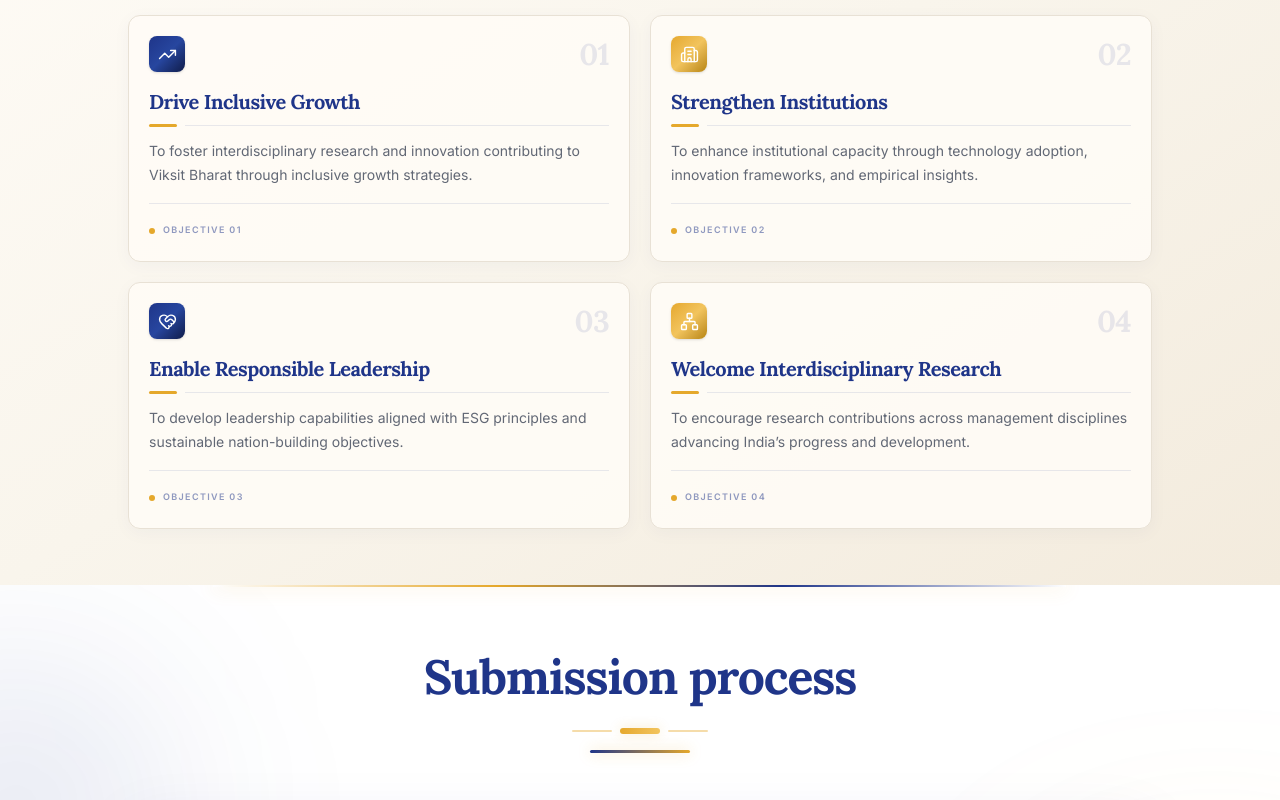
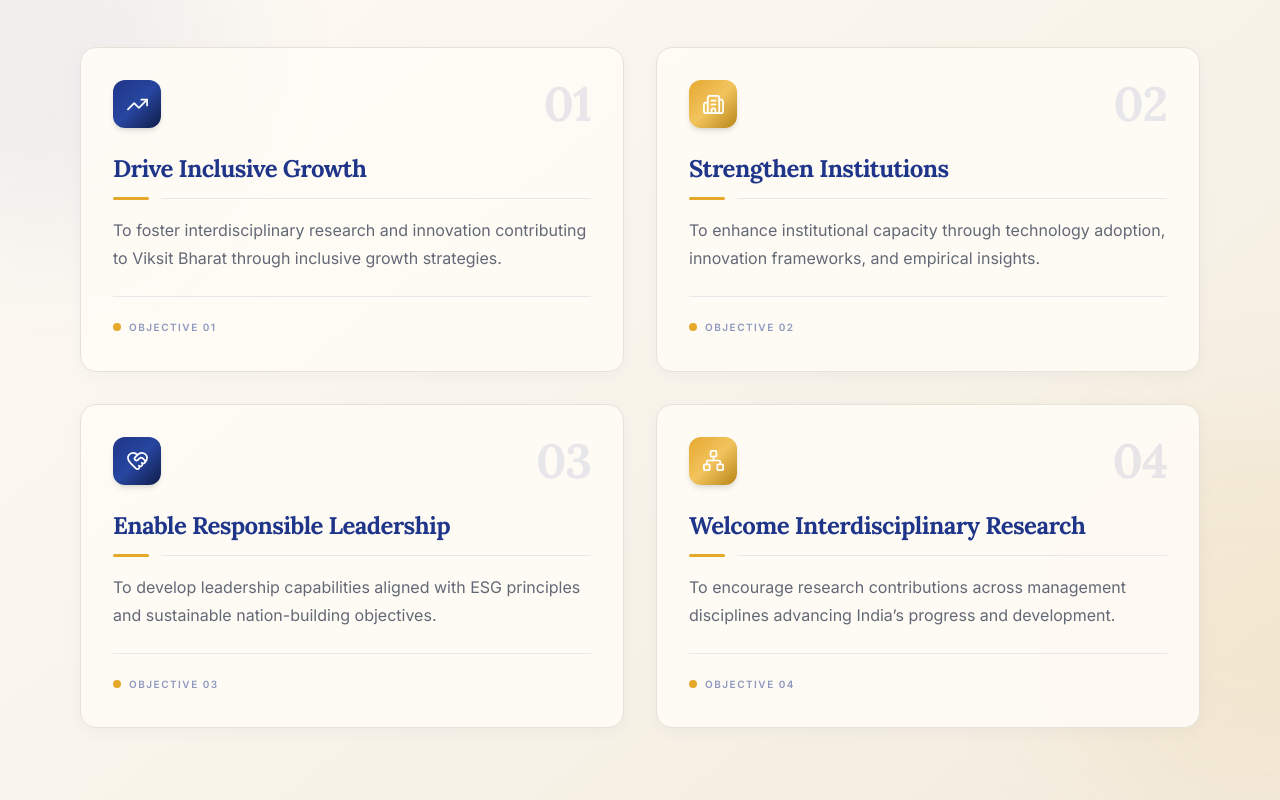
Before and after one commit to Aryanbhong/Conference-temp, a React (Vite) app: page / in a window 1280 px wide. Shown: the part 5940-6740 px from the top of the page. Built offline with nearby package versions, Linux system fonts and the light colour scheme.

Commit message:
Refactor Objectives component for improved styling

```diff
--- a/src/components/sections/Objectives.jsx
+++ b/src/components/sections/Objectives.jsx
@@ -1,3 +1,187 @@
+
+
+// import { motion } from 'motion/react';
+// import {
+//   TrendingUp,
+//   Building2,
+//   HeartHandshake,
+//   Network,
+// } from 'lucide-react';
+
+// import { SectionHeading } from '../ui/SectionHeading';
+
+// const objectives = [
+//   {
+//     id: '01',
+//     title: 'Drive Inclusive Growth',
+//     description:
+//       'To foster interdisciplinary research and innovation contributing to Viksit Bharat through inclusive growth strategies.',
+//     icon: TrendingUp,
+//     accent: 'from-[#1F3589] via-[#27469f] to-[#101D4B]',
+//   },
+//   {
+//     id: '02',
+//     title: 'Strengthen Institutions',
+//     description:
+//       'To enhance institutional capacity through technology adoption, innovation frameworks, and empirical insights.',
+//     icon: Building2,
+//     accent: 'from-[#E5A82B] via-[#F2C45D] to-[#B8860B]',
+//   },
+//   {
+//     id: '03',
+//     title: 'Enable Responsible Leadership',
+//     description:
+//       'To develop leadership capabilities aligned with ESG principles and sustainable nation-building objectives.',
+//     icon: HeartHandshake,
+//     accent: 'from-[#1F3589] via-[#27469f] to-[#101D4B]',
+//   },
+//   {
+//     id: '04',
+//     title: 'Welcome Interdisciplinary Research',
+//     description:
+//       'To encourage research contributions across management disciplines advancing India’s progress and development.',
+//     icon: Network,
+//     accent: 'from-[#E5A82B] via-[#F2C45D] to-[#B8860B]',
+//   },
+// ];
+
+// function ObjectiveCard({ objective, index }) {
+//   const Icon = objective.icon;
+
+//   return (
+//     <motion.article
+//       initial={{ opacity: 0, y: 20 }}
+//       whileInView={{ opacity: 1, y: 0 }}
+//       viewport={{ once: true, amount: 0.2 }}
+//       transition={{
+//         duration: 0.45,
+//         delay: index * 0.08,
+//         ease: [0.22, 1, 0.36, 1],
+//       }}
+//       whileHover={{ y: -4 }}
+//       className="
+//         group relative flex h-full flex-col
+//         overflow-hidden rounded-xl
+//         border border-[#E8E1D5]
+//         bg-[#FFFCF7]/90
+//         p-4 sm:p-5
+//         shadow-[0_4px_18px_rgba(31,53,137,0.04)]
+//         transition-all duration-300
+//         hover:border-[#D9C69E]
+//         hover:shadow-[0_10px_28px_rgba(31,53,137,0.08)]
+//       "
+//     >
+//       {/* Header */}
+//       <div className="mb-4 flex items-center justify-between">
+//         <div
+//           className={`
+//             flex h-9 w-9 items-center justify-center
+//             rounded-lg bg-gradient-to-br ${objective.accent}
+//             text-white shadow-sm
+//             transition-transform duration-300
+//             group-hover:scale-105
+//           `}
+//         >
+//           <Icon size={19} strokeWidth={1.8} />
+//         </div>
+
+//         <span
+//           className="
+//             font-serif text-3xl font-bold
+//             tracking-tight text-[#1F3589]/10
+//             transition-colors duration-300
+//             group-hover:text-[#E5A82B]/30
+//           "
+//           aria-hidden="true"
+//         >
+//           {objective.id}
+//         </span>
+//       </div>
+
+//       {/* Title */}
+//       <h3
+//         className="
+//           mb-2 font-serif text-lg font-bold
+//           leading-snug tracking-tight text-[#1F3589]
+//           sm:text-xl
+//         "
+//         style={{ fontFamily: 'var(--font-serif)' }}
+//       >
+//         {objective.title}
+//       </h3>
+
+//       {/* Divider */}
+//       <div className="mb-3 flex items-center gap-2" aria-hidden="true">
+//         <span className="h-[3px] w-7 rounded-full bg-[#E5A82B]" />
+//         <span className="h-px flex-1 bg-[#1F3589]/10" />
+//       </div>
+
+//       {/* Description */}
+//       <p className="flex-1 text-xs leading-6 text-[#626875] sm:text-sm">
+//         {objective.description}
+//       </p>
+
+//       {/* Footer */}
+//       <div className="mt-4 border-t border-[#1F3589]/10 pt-3">
+//         <span className="inline-flex items-center gap-2 text-[9px] font-semibold uppercase tracking-[0.15em] text-[#1F3589]/50">
+//           <span className="h-1.5 w-1.5 rounded-full bg-[#E5A82B]" />
+//           Objective {objective.id}
+//         </span>
+//       </div>
+//     </motion.article>
+//   );
+// }
+
+// export function Objectives() {
+//   return (
+//     <section
+//       id="objectives"
+//       aria-labelledby="objectives-heading"
+//       className="
+//         relative isolate overflow-hidden
+//         bg-gradient-to-br
+//         from-[#FFFCF7]
+//         via-[#F9F5EC]
+//         to-[#F3EBDD]
+//         px-4 py-10
+//         sm:px-6 sm:py-12
+//         lg:px-8 lg:py-14
+//       "
+//     >
+//       {/* Subtle background fade */}
+//       <div
+//         className="
+//           pointer-events-none absolute inset-x-0 top-0
+//           h-24 bg-gradient-to-b from-white/40 to-transparent
+//         "
+//         aria-hidden="true"
+//       />
+
+//       <div className="relative mx-auto flex max-w-5xl flex-col items-center gap-8 lg:gap-10">
+//         {/* Section heading */}
+//         <div className="max-w-3xl text-center">
+//           <SectionHeading
+//             title="What we aim to achieve"
+//             subtitle="Four guiding objectives shaping the conference agenda."
+//           />
+//         </div>
+
+//         {/* Objective cards */}
+//         <div className="grid w-full grid-cols-1 gap-4 sm:grid-cols-2 lg:gap-5">
+//           {objectives.map((objective, index) => (
+//             <ObjectiveCard
+//               key={objective.id}
+//               objective={objective}
+//               index={index}
+//             />
+//           ))}
+//         </div>
+//       </div>
+//     </section>
+//   );
+// }
+
+// export default Objectives;
 
 
 import { motion } from 'motion/react';
@@ -58,39 +242,40 @@ function ObjectiveCard({ objective, index }) {
         delay: index * 0.08,
         ease: [0.22, 1, 0.36, 1],
       }}
-      whileHover={{ y: -4 }}
+      whileHover={{ y: -5 }}
       className="
         group relative flex h-full flex-col
-        overflow-hidden rounded-xl
+        overflow-hidden rounded-2xl
         border border-[#E8E1D5]
         bg-[#FFFCF7]/90
-        p-4 sm:p-5
+        p-6 sm:p-7 lg:p-8
         shadow-[0_4px_18px_rgba(31,53,137,0.04)]
         transition-all duration-300
         hover:border-[#D9C69E]
-        hover:shadow-[0_10px_28px_rgba(31,53,137,0.08)]
+        hover:shadow-[0_12px_32px_rgba(31,53,137,0.09)]
       "
     >
       {/* Header */}
-      <div className="mb-4 flex items-center justify-between">
+      <div className="mb-6 flex items-center justify-between">
         <div
           className={`
-            flex h-9 w-9 items-center justify-center
-            rounded-lg bg-gradient-to-br ${objective.accent}
-            text-white shadow-sm
+            flex h-12 w-12 items-center justify-center
+            rounded-xl bg-gradient-to-br ${objective.accent}
+            text-white shadow-md
             transition-transform duration-300
-            group-hover:scale-105
+            group-hover:scale-110
           `}
         >
-          <Icon size={19} strokeWidth={1.8} />
+          <Icon size={23} strokeWidth={1.8} aria-hidden="true" />
         </div>
 
         <span
           className="
-            font-serif text-3xl font-bold
+            font-serif text-4xl font-bold
             tracking-tight text-[#1F3589]/10
             transition-colors duration-300
             group-hover:text-[#E5A82B]/30
+            sm:text-5xl
           "
           aria-hidden="true"
         >
@@ -101,9 +286,9 @@ function ObjectiveCard({ objective, index }) {
       {/* Title */}
       <h3
         className="
-          mb-2 font-serif text-lg font-bold
+          mb-3 font-serif text-xl font-bold
           leading-snug tracking-tight text-[#1F3589]
-          sm:text-xl
+          sm:text-2xl
         "
         style={{ fontFamily: 'var(--font-serif)' }}
       >
@@ -111,20 +296,29 @@ function ObjectiveCard({ objective, index }) {
       </h3>
 
       {/* Divider */}
-      <div className="mb-3 flex items-center gap-2" aria-hidden="true">
-        <span className="h-[3px] w-7 rounded-full bg-[#E5A82B]" />
+      <div
+        className="mb-4 flex items-center gap-3"
+        aria-hidden="true"
+      >
+        <span className="h-[3px] w-9 rounded-full bg-[#E5A82B]" />
         <span className="h-px flex-1 bg-[#1F3589]/10" />
       </div>
 
       {/* Description */}
-      <p className="flex-1 text-xs leading-6 text-[#626875] sm:text-sm">
+      <p className="flex-1 text-sm leading-7 text-[#626875] sm:text-base">
         {objective.description}
       </p>
 
       {/* Footer */}
-      <div className="mt-4 border-t border-[#1F3589]/10 pt-3">
-        <span className="inline-flex items-center gap-2 text-[9px] font-semibold uppercase tracking-[0.15em] text-[#1F3589]/50">
-          <span className="h-1.5 w-1.5 rounded-full bg-[#E5A82B]" />
+      <div className="mt-6 border-t border-[#1F3589]/10 pt-4">
+        <span
+          className="
+            inline-flex items-center gap-2
+            text-[10px] font-semibold uppercase
+            tracking-[0.15em] text-[#1F3589]/50
+          "
+        >
+          <span className="h-2 w-2 rounded-full bg-[#E5A82B]" />
           Objective {objective.id}
         </span>
       </div>
@@ -143,31 +337,65 @@ export function Objectives() {
         from-[#FFFCF7]
         via-[#F9F5EC]
         to-[#F3EBDD]
-        px-4 py-10
-        sm:px-6 sm:py-12
-        lg:px-8 lg:py-14
+        px-4 py-14
+        sm:px-6 sm:py-16
+        md:px-8 md:py-20
+        lg:px-10 xl:px-12
       "
     >
-      {/* Subtle background fade */}
+      {/* Background Decorations */}
       <div
         className="
           pointer-events-none absolute inset-x-0 top-0
-          h-24 bg-gradient-to-b from-white/40 to-transparent
+          h-32 bg-gradient-to-b
+          from-white/40 to-transparent
         "
         aria-hidden="true"
       />
 
-      <div className="relative mx-auto flex max-w-5xl flex-col items-center gap-8 lg:gap-10">
-        {/* Section heading */}
-        <div className="max-w-3xl text-center">
+      <div
+        className="
+          pointer-events-none absolute
+          -left-40 top-20 h-96 w-96
+          rounded-full bg-[#1F3589]/[0.05] blur-3xl
+        "
+        aria-hidden="true"
+      />
+
+      <div
+        className="
+          pointer-events-none absolute
+          -right-40 bottom-0 h-96 w-96
+          rounded-full bg-[#E5A82B]/[0.08] blur-3xl
+        "
+        aria-hidden="true"
+      />
+
+      {/* Main Container */}
+      <div
+        className="
+          relative z-10 mx-auto flex w-full
+          max-w-[1440px] flex-col items-center
+          gap-10 px-2 sm:px-4
+          lg:gap-12 lg:px-6 xl:px-8
+        "
+      >
+        {/* Section Heading */}
+        <div className="w-full max-w-3xl text-center">
           <SectionHeading
             title="What we aim to achieve"
             subtitle="Four guiding objectives shaping the conference agenda."
           />
         </div>
 
-        {/* Objective cards */}
-        <div className="grid w-full grid-cols-1 gap-4 sm:grid-cols-2 lg:gap-5">
+        {/* Objective Cards */}
+        <div
+          className="
+            grid w-full grid-cols-1
+            gap-5 sm:grid-cols-2
+            lg:gap-7 xl:gap-8
+          "
+        >
           {objectives.map((objective, index) => (
             <ObjectiveCard
               key={objective.id}
```
